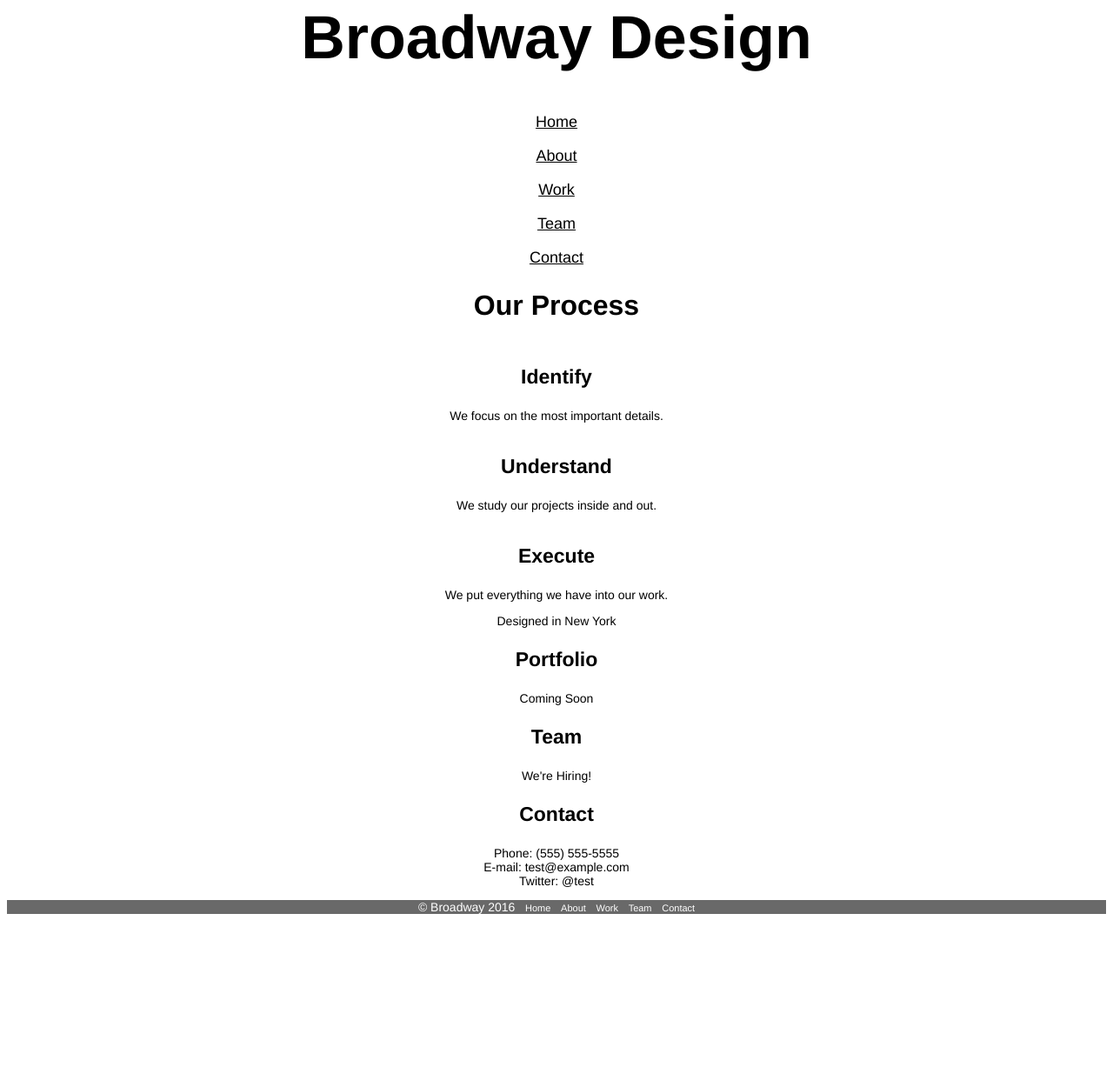
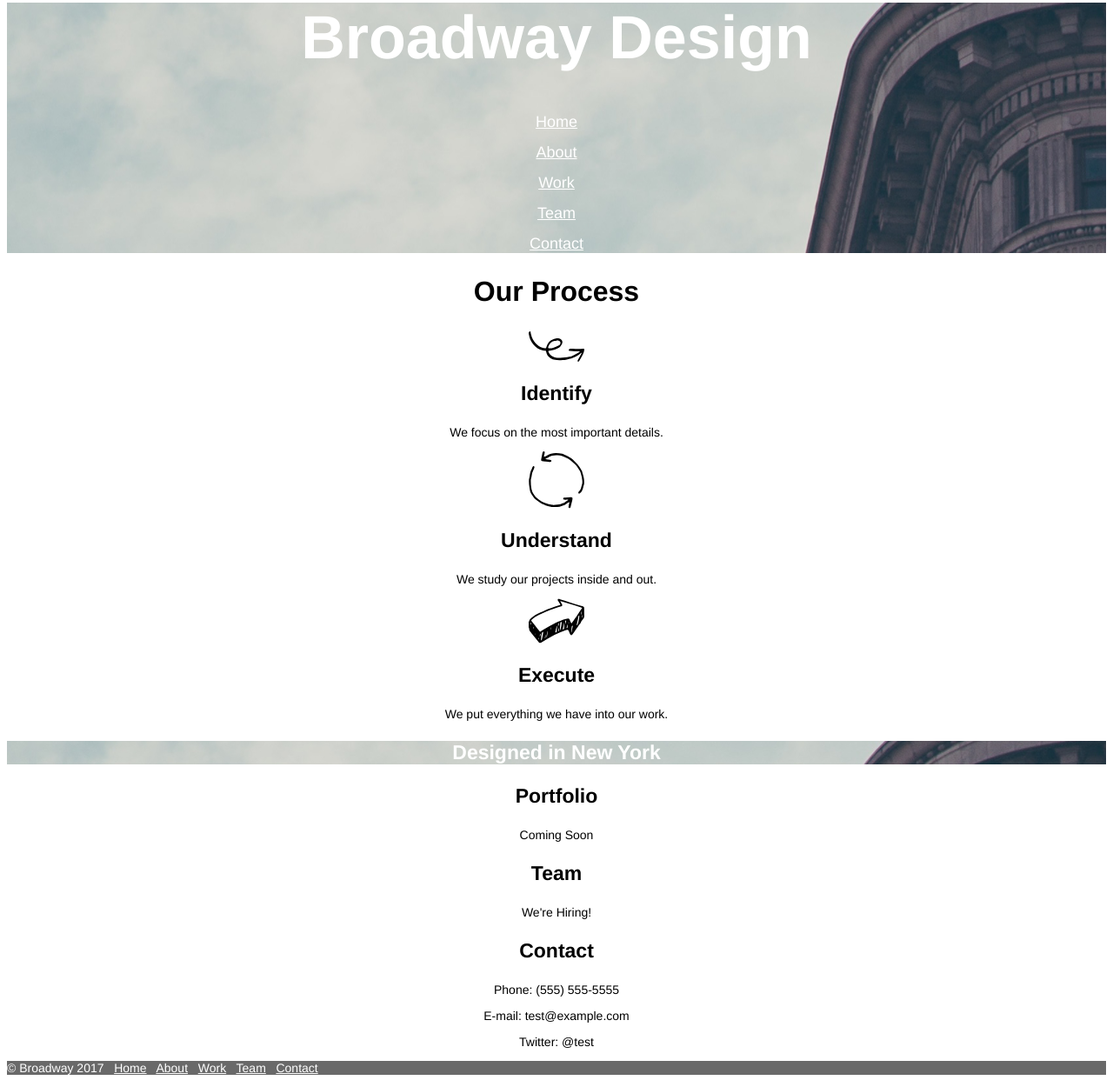
Before and after one commit to bloving/broadway-designs, a plain HTML site: page index.html in a window 1280 px wide. Shown: the part 5-1255 px from the top of the page at 87% size. Before the commit the page ends 1070 px from the top, so only its background shows below. Drawn offline with Linux system fonts and the light colour scheme.

Commit message:
adds dynamic copyright year

```diff
--- a/index.html
+++ b/index.html
@@ -2,42 +2,48 @@
 <html>
     <head>
         <title>Broadway Design</title>
-          <link href="./resources/styles/style.css" type="text/css" rel="stylesheet">
+        <link href="./resources/styles/style.css" type="text/css" rel="stylesheet">
+        <script type="text/JavaScript">
+            window.onload = function(e) {
+                var d = new Date();
+                var y = d.getFullYear();
+                var m = document.getElementById('copyrightFooter');
+                m.setAttribute('data-date', y);
+            }
+        </script>
     </head>
     <body>
-        <div class="header">
+        <div class="flatiron" id="header">
             <h1>Broadway Design</h1>
-            <div id="menu">
-                <a>Home</a> <br /> <br />
-                <a>About</a> <br /> <br />
-                <a>Work</a> <br /> <br />
-                <a>Team</a> <br /> <br />
-                <a>Contact</a>
-            </div>
+                <p id="menu"><a>Home</a></p>
+                <p id="menu"><a>About</a></p>
+                <p id="menu"><a>Work</a></p>
+                <p id="menu"><a>Team</a></p>
+                <p id="menu"><a>Contact</a></p>
         </div>
 
         <h2>Our Process</h2>
 
         <div>
-            <img url="./resources/images/identify.svg" />
+            <img src="./resources/images/identify.svg" />
             <h3>Identify</h3>
             <p>We focus on the most important details.</p>
         </div>
 
         <div>
-            <img url="./resources/images/understand.svg" />
+            <img src="./resources/images/understand.svg" />
             <h3>Understand</h3>
             <p>We study our projects inside and out.</p>
         </div>
 
         <div>
-            <img url="./resources/images/execute.svg" />
+            <img src="./resources/images/execute.svg" />
             <h3>Execute</h3>
             <p>We put everything we have into our work.</p>
         </div>
 
-        <div>
-            <p>Designed in New York</p>
+        <div class="flatiron">
+            <h3>Designed in New York</h3>
         </div>
 
         <div>
@@ -53,16 +59,18 @@
         <h3>Contact</h3>
         <p>
             Phone: (555) 555-5555
-            <br />
+        </p>
+        <p>
             E-mail: test@example.com
-            <br />
-            Twitter: @test
+        </p>
+        <p>
+              Twitter: @test
         </p>
     </div>
 
     <div id="footer">
         <p>
-            &copy; Broadway 2016 &nbsp;
+            <span id="copyrightFooter" class="copyright" data-date="" >&copy; Broadway</span> &nbsp;
             <a>Home</a> &nbsp;
             <a>About</a> &nbsp;
             <a>Work</a> &nbsp;
--- a/resources/styles/style.css
+++ b/resources/styles/style.css
@@ -7,14 +7,21 @@ div {
     display: block;
 }
 
-.header {
-    background-image: url("./resources/images/the-flatiron-building.png");
+.flatiron {
+    background-image: url("../../resources/images/the-flatiron-building.png");
+    background-repeat: no-repeat;
+}
+
+.flatiron div {
+    display: flex;
+    flex-direction: row;
+    justify-content: center;
 }
 
 #menu a {
     text-decoration: underline;
     font-size: 18px;
-    /* color: white; */
+    color: white;
 }
 
 h1, h2, h3 {
@@ -23,6 +30,10 @@ h1, h2, h3 {
 
 h1 {
     font-size: 70px;
+}
+
+.flatiron h1, .flatiron h2, .flatiron h3 {
+    color: white;
 }
 
 h2 {
@@ -37,9 +48,18 @@ p {
     font-size: 14px;
 }
 
-#footer, #footer a {
+#footer{
     font-family: Helvetica;
     font-size: 11px;
     color: white;
     background-color: dimgray;
+    text-align: left;
 }
+
+#footer a {
+    text-decoration: underline;
+}
+
+.copyright::after {
+    content: " " attr(data-date);
+}
```
